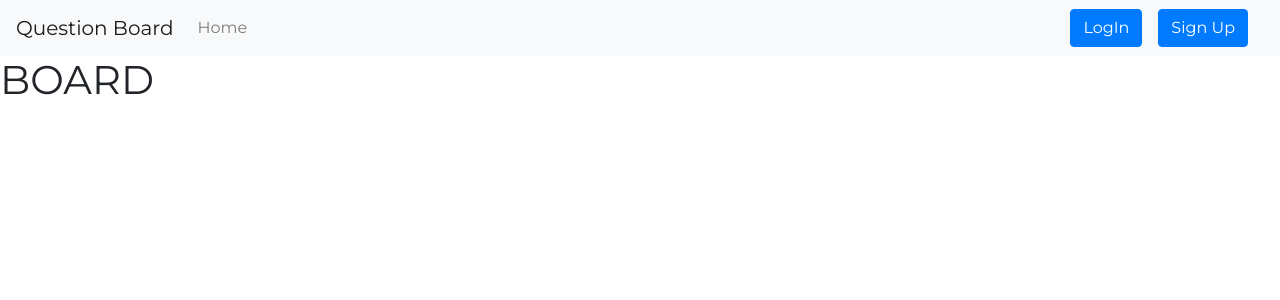
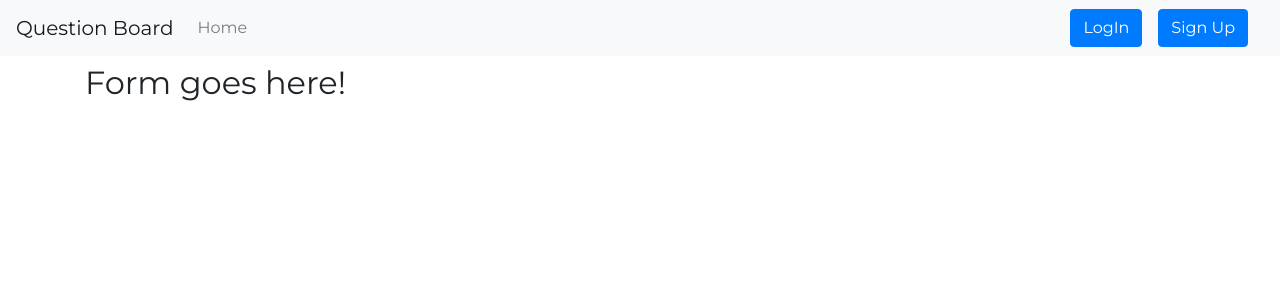
Before and after one commit to RDOToole89/question-board-client, a React (Create React App) app: page /boards/1 in a window 1280 px wide. Shown: the top 300 px of the page. Built offline with nearby package versions, Linux system fonts and the light colour scheme; no server answers.

Commit message:
Create THUNK to GET single board, add actions and selectors

```diff
--- a/src/Pages/Board/Board.tsx
+++ b/src/Pages/Board/Board.tsx
@@ -1,10 +1,35 @@
-import React from "react";
+import React, { useEffect } from "react";
+import { Container } from "react-bootstrap";
+import { useDispatch, useSelector } from "react-redux";
+import { useParams } from "react-router-dom";
+import { fetchSingleBoard } from "../../store/boards/actions";
+import { selectSingleBoard } from "../../store/boards/selectors";
 import "./Board.css";
 
 function Board() {
+  const params = useParams();
+  // @ts-ignore
+  const id = params.id;
+  const dispatch = useDispatch();
+  const board = useSelector(selectSingleBoard);
+
+  console.log(params);
+
+  useEffect(() => {
+    dispatch(fetchSingleBoard(id));
+  }, [dispatch, id]);
+
+  console.log("BOARD", board);
+
   return (
-    <div>
-      <h1>BOARD</h1>
+    <div className="questionBoard">
+      <h1>{board.name}</h1>
+      <Container>
+        <div className="FORM">
+          <h2>Form goes here!</h2>
+        </div>
+        <div className="QuestionCard-wrapper"></div>
+      </Container>
     </div>
   );
 }
--- a/src/store/boards/actions.ts
+++ b/src/store/boards/actions.ts
@@ -3,6 +3,14 @@ import { apiUrl } from "../../config/constants";
 import { AppThunk } from "../types";
 
 export const SAVE_ALL_BOARDS = "SAVE_ALL_BOARDS";
+export const SAVE_SINGLE_BOARD = "SAVE_SINGLE_BOARD";
+
+export const saveSingleBoard = (board: {}) => {
+  return {
+    type: SAVE_SINGLE_BOARD,
+    payload: { ...board },
+  };
+};
 
 export const saveAllBoards = (boards: []) => {
   return {
@@ -24,6 +32,19 @@ export const fetchAllBoards = (): AppThunk => async (dispatch, getState) => {
   }
 };
 
+export const fetchSingleBoard = (id: number): AppThunk => async (dispatch, getState) => {
+  try {
+    const response = await Axios.get(`${apiUrl}/boards/${id}`);
+
+    if (response) {
+      dispatch(saveSingleBoard(response.data));
+      console.log(response);
+    }
+  } catch (e) {
+    console.log(e);
+  }
+};
+
 export const createNewBoard = (board: QuestionBoard): AppThunk => async (dispatch, getState) => {
   try {
     const response = await Axios.post(`${apiUrl}/boards`, { ...board });
--- a/src/store/boards/reducer.ts
+++ b/src/store/boards/reducer.ts
@@ -1,14 +1,21 @@
-import { SAVE_ALL_BOARDS } from "./actions";
+import { SAVE_ALL_BOARDS, SAVE_SINGLE_BOARD } from "./actions";
 
 const initialState = {
   loading: false,
   all: [],
+  single: {},
 };
 
 const boardsReducer = (state = initialState, action: Action) => {
   switch (action.type) {
     case SAVE_ALL_BOARDS: {
       return { ...state, all: [...action.payload] };
+    }
+    case SAVE_SINGLE_BOARD: {
+      return {
+        ...state,
+        single: { ...action.payload },
+      };
     }
 
     default:
--- a/src/store/boards/selectors.ts
+++ b/src/store/boards/selectors.ts
@@ -1,3 +1,7 @@
 export const selectAllBoards = (reduxState: any) => {
   return reduxState.questionBoards.all;
 };
+
+export const selectSingleBoard = (reduxState: any) => {
+  return reduxState.questionBoards.single;
+};
```
Also changed, not shown: src/Components/QuestionCard/QuestionCard.tsx (added, +16 -0 lines), src/Components/QuestionCard/QuestionCard.css (added), 1 other file (tests, documents, lock files or other folders).
